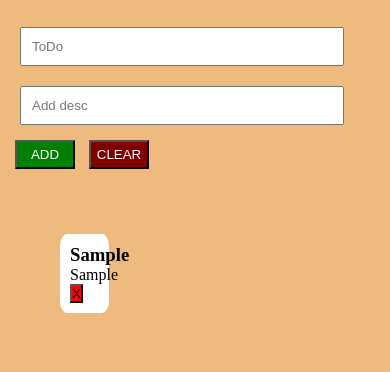
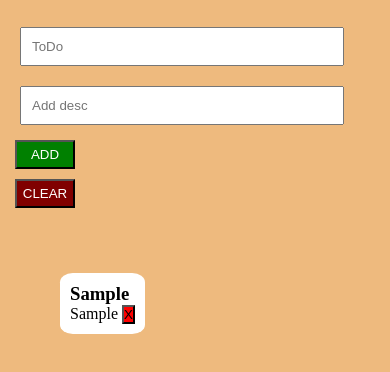
Before and after one commit to rahulgc/todolist, a plain HTML site: page index.html in a window 390 px wide. Both pictures are taken after typing "Sample", "Sample" into the empty fields and a click on the button "ADD". Shown: the part 40-412 px from the top of the page. Drawn offline with Linux system fonts and the light colour scheme.

Commit message:
adjusted mediaquery

```diff
--- a/style.css
+++ b/style.css
@@ -45,7 +45,7 @@ body{
     padding: 10px;
 }
 .todoeach{
-    width: 10%;
+    width: max-content;
     height: max-content;
     margin: 10px;
     padding: 10px;
@@ -112,7 +112,7 @@ body{
         padding: 10px;
     }
     .todoeach{
-        width: 10%;
+        width: max-content;
         height: max-content;
         margin: 10px;
         padding: 10px;
@@ -138,18 +138,18 @@ body{
         margin: 40px;
         padding: 10px;
     }
+    .display{
+        display: flex;
+        flex-wrap: wrap;
+        margin: 40px;
+        padding: 10px;
+    }
     .todoeach{
-        width: 10%;
+        width: max-content;
         height: max-content;
         margin: 10px;
         padding: 10px;
         background: rgb(255, 255, 255);
         border-radius: 15%;
     }
-    .todocontainer{
-        height: max-content;
-        margin-top: 20px;
-        width: 50%;
-        margin-left: 10px;
-     }
 }
```
